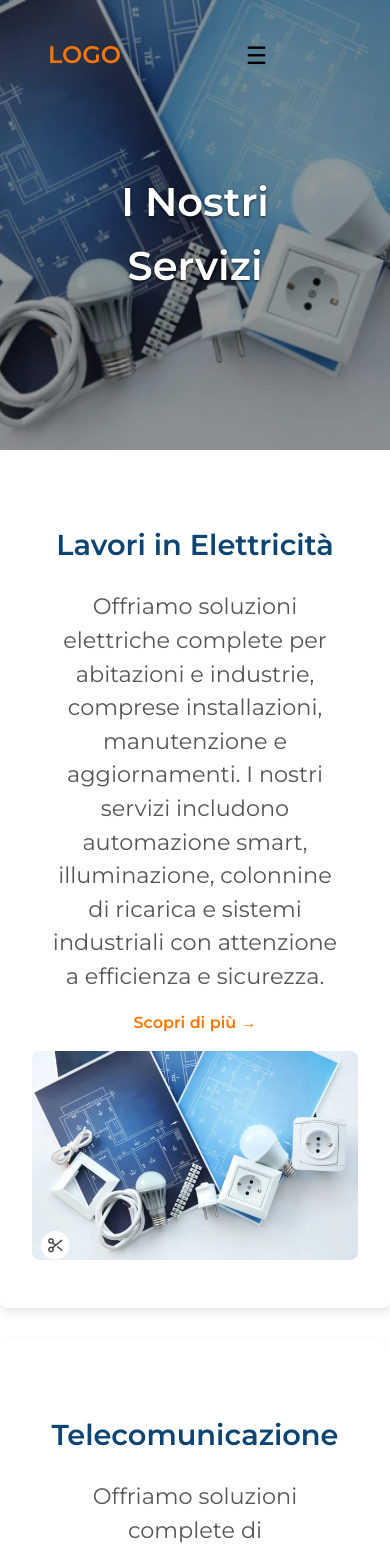
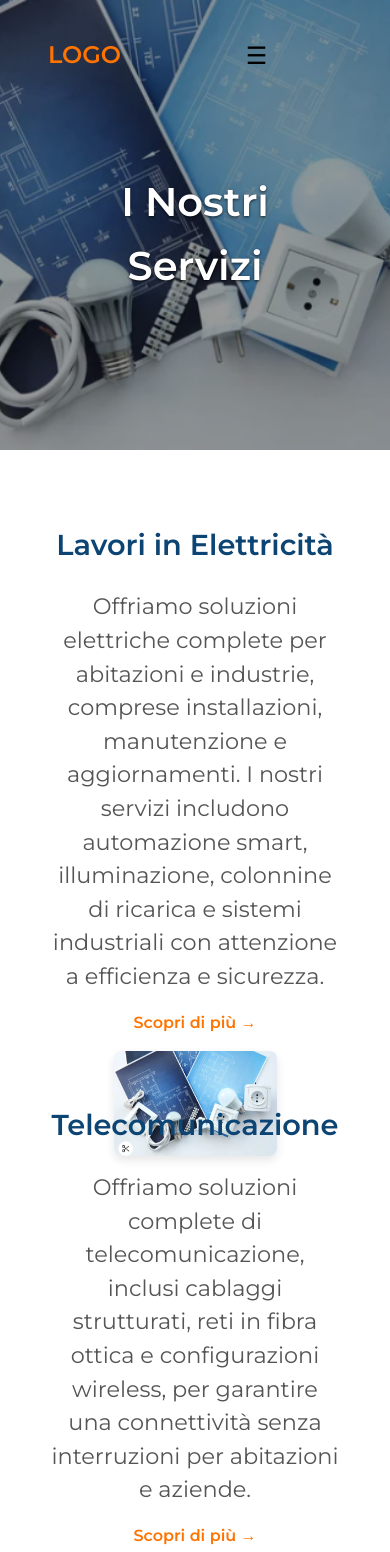
Before and after one commit to Dimoniss/ZimovElc, a Vue app in the folder front-end/gpt/zimov-electric/: page /services in a window 390 px wide. Shown: the top 1552 px of the page. Built offline with nearby package versions, Linux system fonts and the light colour scheme.

Commit message:
fix card size

```diff
--- a/front-end/gpt/zimov-electric/src/pages/Home.vue
+++ b/front-end/gpt/zimov-electric/src/pages/Home.vue
@@ -591,7 +591,7 @@ onMounted(() => {
 
 /* About Us Section */
 .about {
-  padding: 4rem 0;
+  padding: 2rem 0;
   background-color: #ffffff;
   text-align: center;
 }
@@ -665,7 +665,7 @@ onMounted(() => {
 
 /* Core Competencies Section */
 .competencies {
-  padding: 4rem 2rem;
+  padding: 2rem 2rem;
   background-color: #fff;
   text-align: center;
 }
--- a/front-end/gpt/zimov-electric/src/style.css
+++ b/front-end/gpt/zimov-electric/src/style.css
@@ -133,11 +133,12 @@ button:focus-visible {
 .service-card {
   display: flex;
   align-items: center;
-  background-color: #fff;
+  justify-content: space-between;
+  width: 100%;
+  height: 65vh;
   padding: 2rem;
-  border-radius: 8px;
-  box-shadow: 0px 4px 10px rgba(0, 0, 0, 0.1);
-  overflow: hidden;
+  box-sizing: border-box;
+  position: relative;
 }
 
 .service-card:nth-child(even) {
@@ -167,11 +168,11 @@ button:focus-visible {
 }
 
 .service-image {
-  flex: 1;
-  max-width: 50%;
-  height: auto;
+  width: 50%; /* Photo takes half the width */
+  height: 100%;
   object-fit: cover;
   border-radius: 8px;
+  box-shadow: 0px 4px 10px rgba(0, 0, 0, 0.1);
 }
 
 /* Responsive Design */
@@ -182,11 +183,6 @@ button:focus-visible {
 
   .service-card:nth-child(even) {
     flex-direction: column; /* Remove reverse layout for small screens */
-  }
-
-  .service-image {
-    max-width: 100%;
-    margin-bottom: 1rem;
   }
 }
 
```
